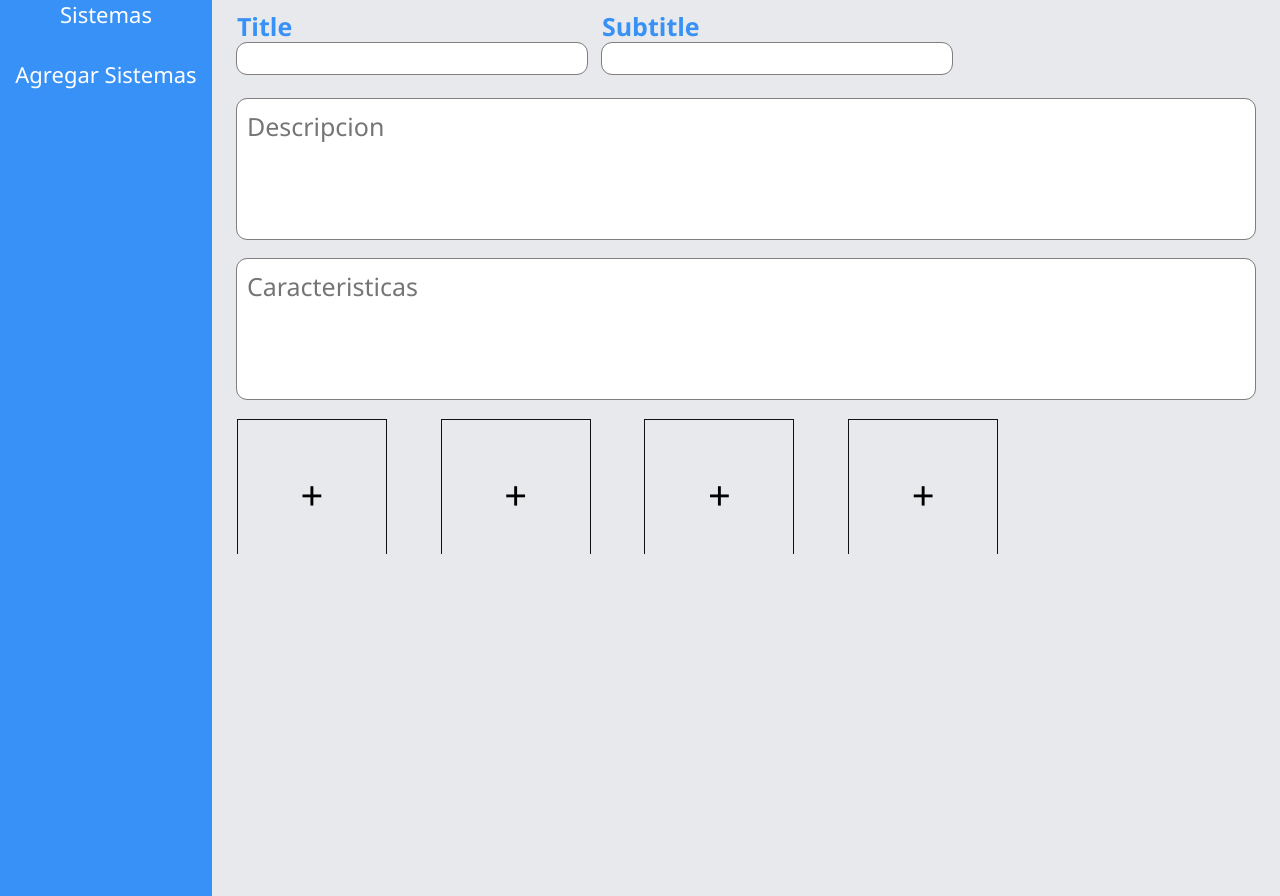
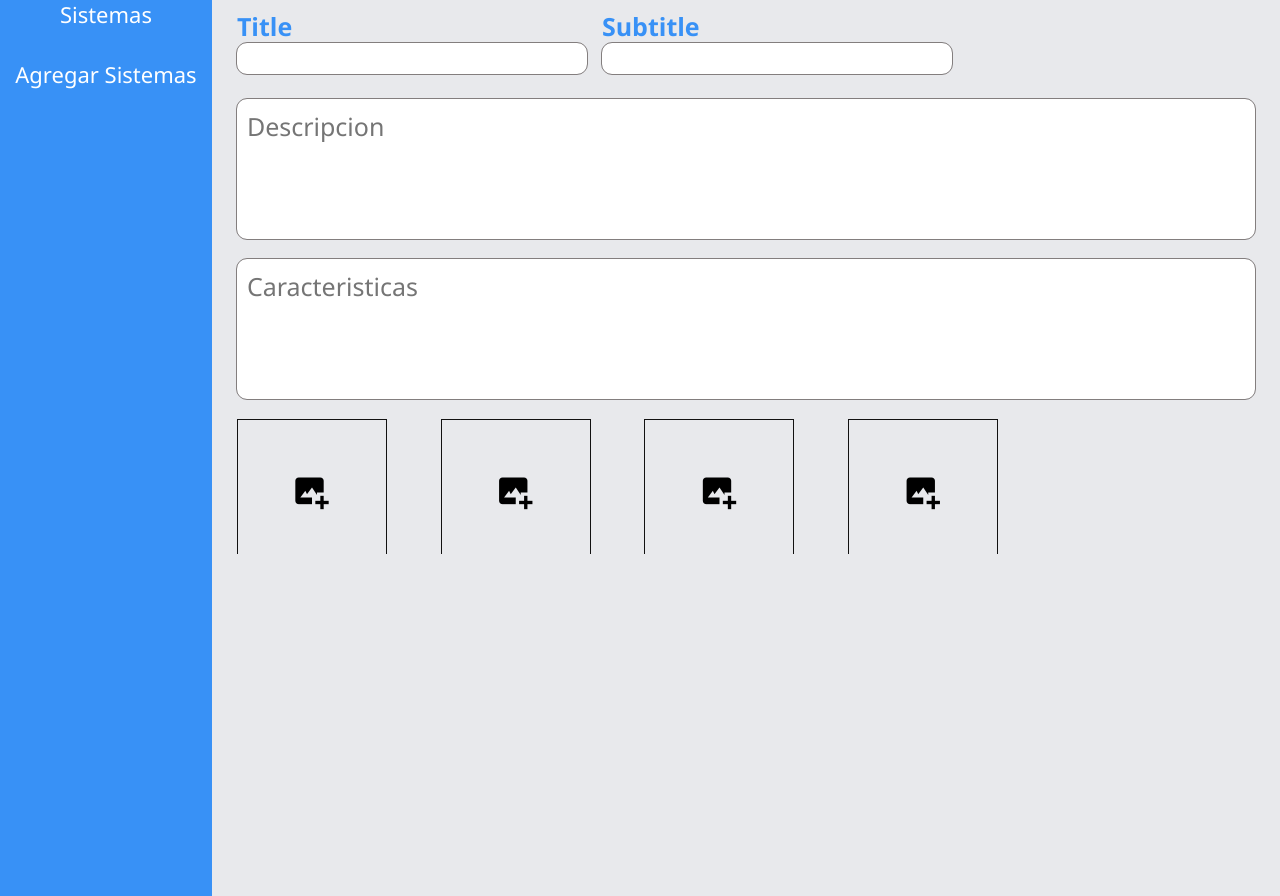
Before and after one commit to MichaelEnc13/website, a PHP site: page /dashboard_add.php in a window 1280 px wide. Shown: the part 96-992 px from the top of the page. Run offline with PHP 8.4, Linux system fonts and the light colour scheme; some libraries are stand-ins or nearby versions.

Commit message:
Agregue icono img

```diff
--- a/views/dashboard/dashboard_add.php
+++ b/views/dashboard/dashboard_add.php
@@ -38,22 +38,22 @@
            <div class="container__img__dash__add">
                 <div class="img__add">
                     <input type="file" name="" id="file">
-                    <p class="">+</p>
+                    <p class=""><i class='bx bxs-image-add'></i></p>
                 </div>
 
                 <div class="img__add">
                     <input type="file" name="" id="file">
-                    <p class="">+</p>
+                    <p class=""><i class='bx bxs-image-add'></i></p>
                 </div>
 
                 <div class="img__add">
                     <input type="file" name="" id="file">
-                    <p class="">+</p>
+                    <p class=""><i class='bx bxs-image-add'></i></p>
                 </div>
 
                 <div class="img__add">
                     <input type="file" name="" id="file">
-                    <p class="">+</p>
+                    <p class=""><i class='bx bxs-image-add'></i></p>
                 </div>
 
            </div>
```
